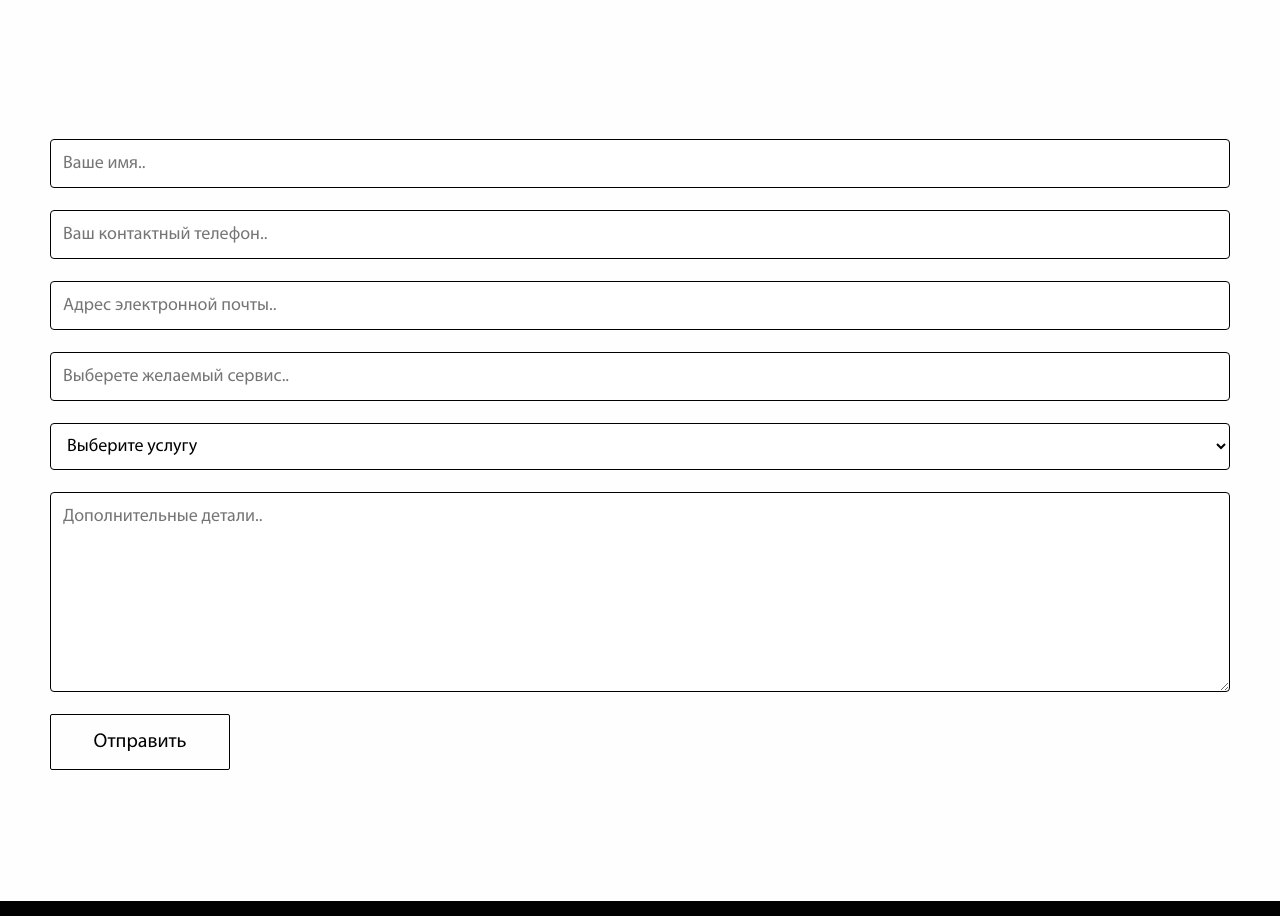
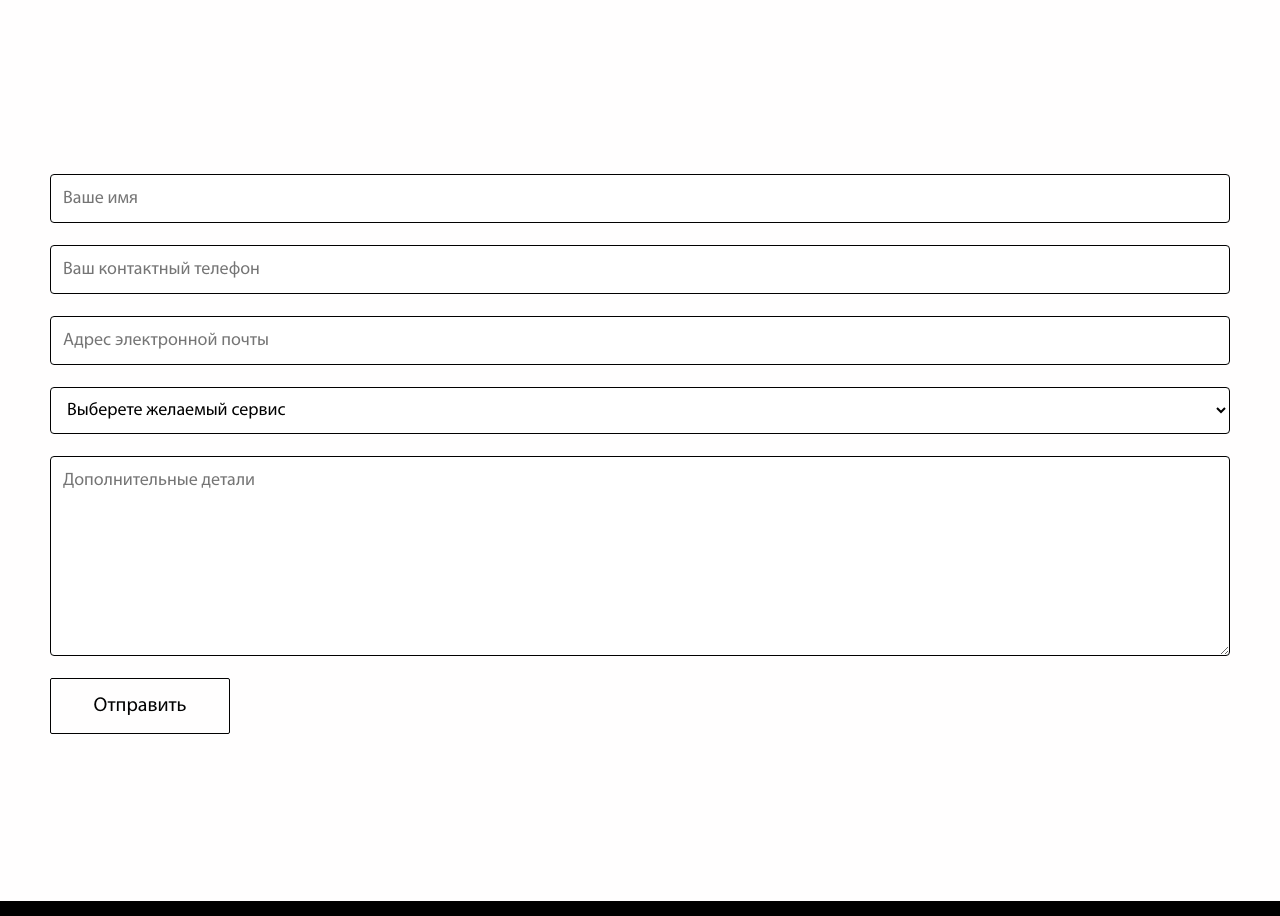
Before and after one commit to lesch-xx/compass.travel, a Jekyll site: the page built from concierge.html, in a window 1280 px wide. Shown: the part 968-1884 px from the top of the page. Built offline with Jekyll 4.4.1, drawn with Linux system fonts in a browser that asks for light colours.

Commit message:
concierge form updated

```diff
--- a/concierge.html
+++ b/concierge.html
@@ -29,12 +29,11 @@ styles: concierge.css
 <div class="contact-form-bottom">
   <div class="form-items">
     <form action="/email" method="post">
-      <input type="text" id="fname" name="firstname" placeholder="Ваше имя.." required>
-      <input type="text" id="tel" name="tel" placeholder="Ваш контактный телефон.." required>
-      <input type="text" id="email" name="email" placeholder="Адрес электронной почты.." required>
-      <input type="text" list="airports" name="airports" placeholder="Выберете желаемый сервис.." required>
+      <input type="text" id="fname" name="firstname" placeholder="Ваше имя" required>
+      <input type="text" id="tel" name="tel" placeholder="Ваш контактный телефон" required>
+      <input type="text" id="email" name="email" placeholder="Адрес электронной почты" required>
       <select id="airports">
-        <option value="Выберите услугу">Выберите услугу</option>
+        <option value="Выберете желаемый сервис">Выберете желаемый сервис</option>
         <option value="Бронирование отеля">Бронирование отеля</option>
         <option value="Услуги трансфера">Услуги трансфера</option>
         <option value="Частная авиация">Частная авиация</option>
@@ -46,7 +45,7 @@ styles: concierge.css
         <option value="Заказать доставку цветов">Заказать доставку цветов</option>
         <option value="Другое">Другое</option>
       </select>
-      <textarea id="subject" name="subject" placeholder="Дополнительные детали.." style="height:200px"></textarea>
+      <textarea id="subject" name="subject" placeholder="Дополнительные детали" style="height:200px"></textarea>
       <div class="form-btns">
         <input class="form-btn-send" type="submit" value="Отправить">
       </div>
```
Also changed, not shown: styles/concierge.css (+13 -0 lines).
